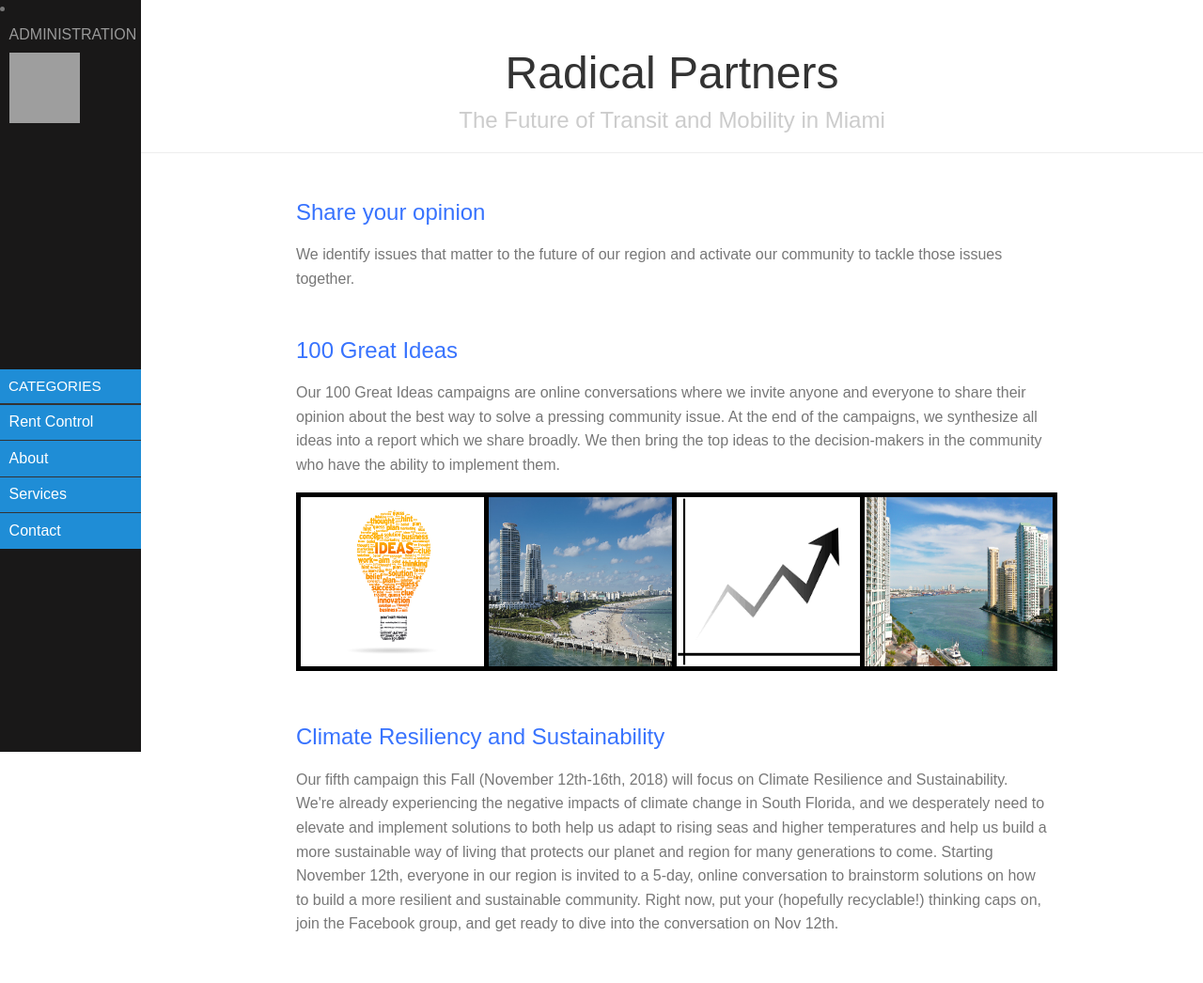
After one commit to tampa2018/team-10, a Flask app: template radicalCoders();/templates/defaultview.html in a window 1280 px wide. The commit adds this page. Shown: the whole page at 94% size. Run offline with Flask 2, Linux system fonts and the light colour scheme; the template is opened without the code that fills it, so the values that code supplies are empty; some libraries are stand-ins or nearby versions; grey boxes are pictures that could not be loaded.

Commit message:
Default View
defaultview.html, defaultview.css, fb.jpg, miamiimages 1-6 work together

```diff
--- /dev/null
+++ b/radicalCoders();/templates/defaultview.css
@@ -0,0 +1,253 @@
+body {
+    color: #777;
+}
+
+.pure-img-responsive {
+    max-width: 100%;
+    height: auto;
+    border: 5px solid black;
+}
+
+.p {
+    text-align: center;
+}
+
+/*
+Add transition to containers so they can push in and out.
+*/
+#layout,
+#menu,
+.menu-link {
+    -webkit-transition: all 0.2s ease-out;
+    -moz-transition: all 0.2s ease-out;
+    -ms-transition: all 0.2s ease-out;
+    -o-transition: all 0.2s ease-out;
+    transition: all 0.2s ease-out;
+}
+
+/*
+This is the parent `<div>` that contains the menu and the content area.
+*/
+#layout {
+    position: relative;
+    left: 0;
+    padding-left: 0;
+}
+    #layout.active #menu {
+        left: 150px;
+        width: 150px;
+    }
+
+    #layout.active .menu-link {
+        left: 150px;
+    }
+/*
+The content `<div>` is where all your content goes.
+*/
+.content {
+    margin: 0 auto;
+    padding: 0 2em;
+    max-width: 800px;
+    margin-bottom: 50px;
+    line-height: 1.6em;
+}
+
+.header {
+     margin: 0;
+     color: #333;
+     text-align: center;
+     padding: 2.5em 2em 0;
+     border-bottom: 1px solid #eee;
+ }
+    .header h1 {
+        margin: 0.2em 0;
+        font-size: 3em;
+        font-weight: 300;
+    }
+     .header h2 {
+        font-weight: 300;
+        color: #ccc;
+        padding: 0;
+        margin-top: 0;
+    }
+
+.content-subhead {
+    margin: 50px 0 20px 0;
+    font-weight: 300;
+    color: #3873FE;
+}
+
+
+
+/*
+The `#menu` `<div>` is the parent `<div>` that contains the `.pure-menu` that
+appears on the left side of the page.
+*/
+
+#menu {
+    margin-left: -150px; /* "#menu" width */
+    width: 150px;
+    position: fixed;
+    top: 0;
+    left: 0;
+    bottom: 0;
+    z-index: 1000; /* so the menu or its navicon stays above all content */
+    background: #191818;
+    overflow-y: auto;
+    -webkit-overflow-scrolling: touch;
+}
+    /*
+    All anchors inside the menu should be styled like this.
+    */
+    #menu a {
+        color: #999;
+        border: none;
+        padding: 0.6em 0 0.6em 0.6em;
+    }
+
+    /*
+    Remove all background/borders, since we are applying them to #menu.
+    */
+     #menu .pure-menu,
+     #menu .pure-menu ul {
+        border: none;
+        background: transparent;
+    }
+
+    /*
+    Add that light border to separate items into groups.
+    */
+    #menu .pure-menu ul,
+    #menu .pure-menu .menu-item-divided {
+        border-top: 1px solid #333;
+    }
+        /*
+        Change color of the anchor links on hover/focus.
+        */
+        #menu .pure-menu li a:hover,
+        #menu .pure-menu li a:focus {
+            background: #333;
+        }
+
+    /*
+    This styles the selected menu item `<li>`.
+    */
+    #menu .pure-menu-selected,
+    #menu .pure-menu-heading {
+        background: #1f8dd6;
+    }
+        /*
+        This styles a link within a selected menu item `<li>`.
+        */
+        #menu .pure-menu-selected a {
+            color: #fff;
+        }
+
+    /*
+    This styles the menu heading.
+    */
+    #menu .pure-menu-heading {
+        font-size: 95%;
+        color: #fff;
+        margin: 0;
+    }
+
+/* -- Dynamic Button For Responsive Menu -------------------------------------*/
+
+/*
+The button to open/close the Menu is custom-made and not part of Pure. Here's
+how it works:
+*/
+
+/*
+`.menu-link` represents the responsive menu toggle that shows/hides on
+small screens.
+*/
+.menu-link {
+    position: fixed;
+    display: block; /* show this only on small screens */
+    top: 0;
+    left: 0; /* "#menu width" */
+    background: #000;
+    background: rgba(0,0,0,0.7);
+    font-size: 10px; /* change this value to increase/decrease button size */
+    z-index: 10;
+    width: 2em;
+    height: auto;
+    padding: 2.1em 1.6em;
+}
+
+    .menu-link:hover,
+    .menu-link:focus {
+        background: #000;
+    }
+
+    .menu-link span {
+        position: relative;
+        display: block;
+    }
+
+    .menu-link span,
+    .menu-link span:before,
+    .menu-link span:after {
+        background-color: #fff;
+        width: 100%;
+        height: 0.2em;
+    }
+
+        .menu-link span:before,
+        .menu-link span:after {
+            position: absolute;
+            margin-top: -0.6em;
+            content: " ";
+        }
+
+        .menu-link span:after {
+            margin-top: 0.6em;
+        }
+
+
+/* -- Responsive Styles (Media Queries) ------------------------------------- */
+
+/*
+Hides the menu at `48em`, but modify this based on your app's needs.
+*/
+@media (min-width: 48em) {
+
+    .header,
+    .content {
+        padding-left: 2em;
+        padding-right: 2em;
+    }
+
+    #layout {
+        padding-left: 150px; /* left col width "#menu" */
+        left: 0;
+    }
+    #menu {
+        left: 150px;
+    }
+
+    .menu-link {
+        position: fixed;
+        left: 150px;
+        display: none;
+    }
+
+    #layout.active .menu-link {
+        left: 150px;
+    }
+}
+
+@media (max-width: 48em) {
+    /* Only apply this when the window is small. Otherwise, the following
+    case results in extra padding on the left:
+        * Make the window small.
+        * Tap the menu to trigger the active state.
+        * Make the window large again.
+    */
+    #layout.active {
+        position: relative;
+        left: 150px;
+    }
+}
--- /dev/null
+++ b/radicalCoders();/templates/defaultview.html
@@ -0,0 +1,92 @@
+<!doctype html>
+<html lang="en">
+<head>
+    <meta charset="utf-8">
+    <meta name="viewport" content="width=device-width, initial-scale=1.0">
+    <meta name="description" content="A layout example with a side menu that hides on mobile, just like the Pure website.">
+    <title>Radical Partners</title>
+
+    <link rel="stylesheet" href="https://unpkg.com/purecss@1.0.0/build/pure-min.css" integrity="sha384-" crossorigin="anonymous">
+
+        <!--[if lte IE 8]>
+            <link rel="stylesheet" href="css/layouts/side-menu-old-ie.css">
+        <![endif]-->
+        <!--[if gt IE 8]><!-->
+            <link rel="stylesheet" href="defaultview.css">
+        <!--<![endif]-->
+</head>
+<body>
+<div id="layout">
+    <!-- Menu toggle -->
+    <a href="#menu" id="menuLink" class="menu-link">
+        <!-- Hamburger icon -->
+        <span></span>
+    </a>
+
+    <div id="menu">
+        <div class="pure-menu">
+                <li class="pure-menu-item"><a href="administration.html" class="pure-menu-link">ADMINISTRATION</a></li>
+             <a href="https://www.facebook.com/radicalpartners/"><img border="0" alt="Facebook" src="ifacebook.jpg" width="75" height="75">
+            <br><br><br><br><br><br><br><br><br><br><br><br><br><br><br>
+            <a class="pure-menu-heading" href="#">Categories</a>
+            <ul class="pure-menu-list">
+                <li class="pure-menu-item menu-item-divided pure-menu-selected">
+                    <a href="#" class="pure-menu-link">Rent Control</a>
+                </li>
+                <li class="pure-menu-item menu-item-divided pure-menu-selected">
+                    <a href="#" class="pure-menu-link">About</a>
+                </li>
+                <li class="pure-menu-item menu-item-divided pure-menu-selected">
+                    <a href="#" class="pure-menu-link">Services</a>
+                </li>
+                <li class="pure-menu-item menu-item-divided pure-menu-selected">
+                    <a href="#" class="pure-menu-link">Contact</a>
+                </li>
+            </ul>
+        </div>
+    </div>
+
+    <div id="main">
+        <div class="header">
+            <h1>Radical Partners</h1>
+            <h2>The Future of Transit and Mobility in Miami</h2>
+        </div>
+
+        <div class="content">
+            <h2 class="content-subhead">Share your opinion</h2>
+            <p>We identify issues that matter to the future of our region and activate our community to tackle those issues together.</p>
+
+            <h2 class="content-subhead">100 Great Ideas
+</h2>
+            <p>Our 100 Great Ideas campaigns are online conversations where we invite anyone and everyone to share their opinion about the best way to solve a pressing community issue. At the end of the campaigns, we synthesize all ideas into a report which we share broadly. We then bring the top ideas to the decision-makers in the community who have the ability to implement them.</p>
+
+            <div class="pure-g">
+                <div class="pure-u-1-4">
+                    <img class="pure-img-responsive" src="image_defaultview1.jpg" style="width: 240px;height: 180px;" alt="Ideas">
+                </div>
+                <div class="pure-u-1-4">
+                    <img class="pure-img-responsive" src="image_defaultview3.jpg" style="width: 240px;height: 180px;" alt="Ideas">
+                </div>
+                <div class="pure-u-1-4">
+                    <img class="pure-img-responsive" src="image_defaultview2.png" style="width: 240px;height: 180px;" alt="Miami">
+                </div>
+                <div class="pure-u-1-4">
+                    <img class="pure-img-responsive" src="image_defaultview4.jpg" style="width: 240px;height: 180px;" alt="Miami">
+                </div>
+            </div>
+<h2 class="content-subhead">Climate Resiliency and Sustainability</h2>
+            <p>Our fifth campaign this Fall (November 12th-16th, 2018) will focus on Climate Resilience and Sustainability.
+
+We're already experiencing the negative impacts of climate change in South Florida, and we desperately need to elevate and implement solutions to both help us adapt to rising seas and higher temperatures and help us build a more sustainable way of living that protects our planet and region for many generations to come.
+
+Starting November 12th, everyone in our region is invited to a 5-day, online conversation to brainstorm solutions on how to build a more resilient and sustainable community. Right now, put your (hopefully recyclable!) thinking caps on, join the Facebook group, and get ready to dive into the conversation on Nov 12th.
+
+</p>
+
+        </div>
+    </div>
+</div>
+<script src="js/ui.js"></script>
+
+</body>
+</html>
--- a/radicalCoders();/templates/index.html
+++ b/radicalCoders();/templates/index.html
@@ -12,13 +12,13 @@
     <title>Radical Partners</title>
 
     <!-- Bootstrap core CSS -->
-    <link href="bootstrap.min.css" rel="stylesheet">
+    <link href="css/bootstrap.min.css" rel="stylesheet">
 
     <!-- IE10 viewport hack for Surface/desktop Windows 8 bug -->
     <link href="css/ie10-viewport-bug-workaround.css" rel="stylesheet">
 
     <!-- Custom styles for this template -->
-    <link href="index.css" rel="stylesheet">
+    <link href="css/index.css" rel="stylesheet">
 
     <!-- Just for debugging purposes. Don't actually copy these 2 lines! -->
     <!--[if lt IE 9]><script src="../../assets/js/ie8-responsive-file-warning.js"></script><![endif]-->
--- a/radicalCoders();/templates/register.html
+++ b/radicalCoders();/templates/register.html
@@ -12,13 +12,13 @@
     <title>Radical Partners</title>
 
     <!-- Bootstrap core CSS -->
-    <link href="bootstrap.min.css" rel="stylesheet">
+    <link href="css/bootstrap.min.css" rel="stylesheet">
 
     <!-- IE10 viewport hack for Surface/desktop Windows 8 bug -->
     <link href="css/ie10-viewport-bug-workaround.css" rel="stylesheet">
 
     <!-- Custom styles for this template -->
-    <link href="register.css" rel="stylesheet">
+    <link href="css/register.css" rel="stylesheet">
 
     <!-- Just for debugging purposes. Don't actually copy these 2 lines! -->
     <!--[if lt IE 9]><script src="../../assets/js/ie8-responsive-file-warning.js"></script><![endif]-->
```
Also changed, not shown: radicalCoders();/templates/facebook.jpg (added), radicalCoders();/templates/image_defaultview1.jpg (added), radicalCoders();/templates/image_defaultview2.png (added), radicalCoders();/templates/image_defaultview3.jpg (added), radicalCoders();/templates/image_defaultview4.jpg (added).
